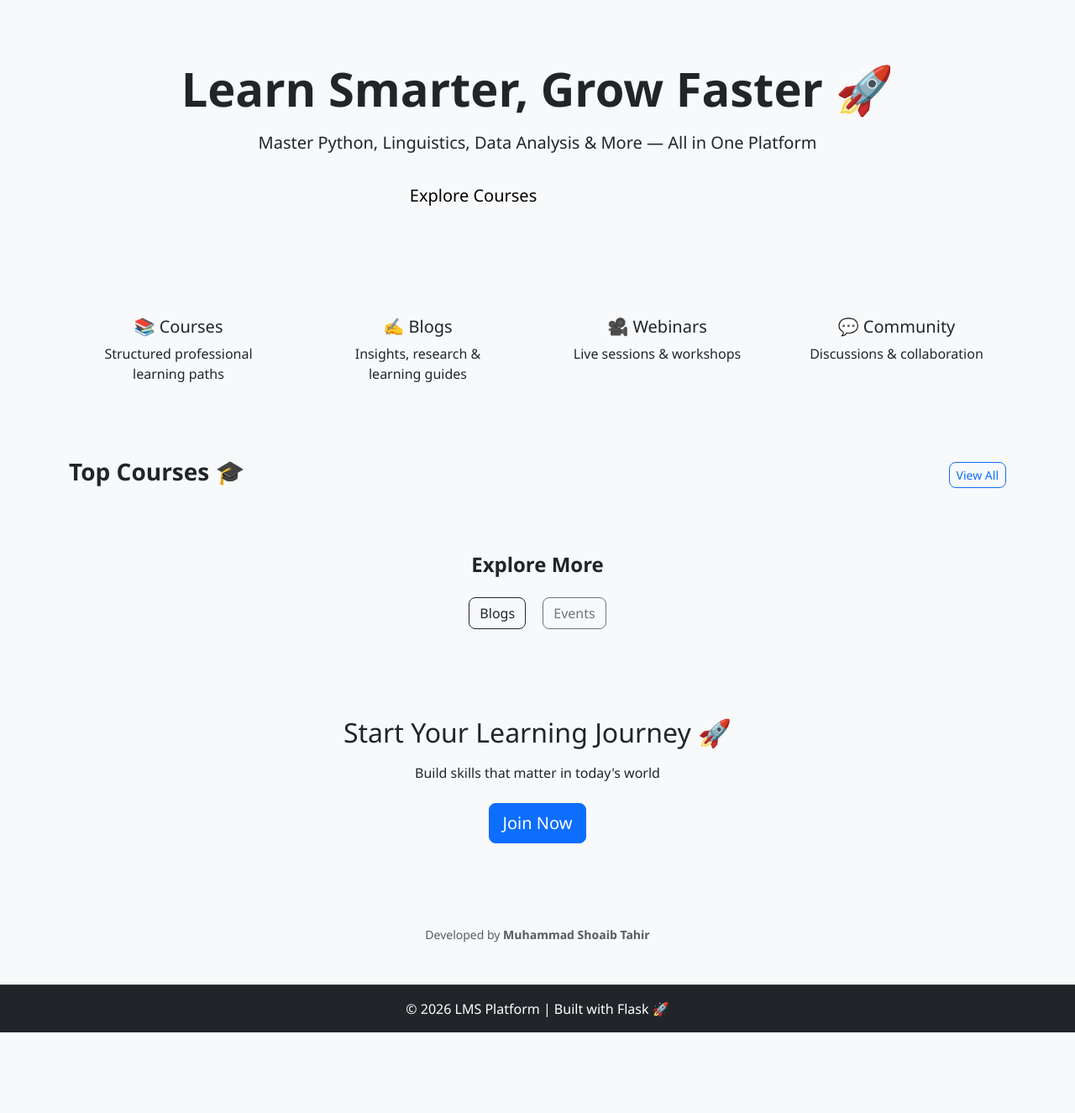
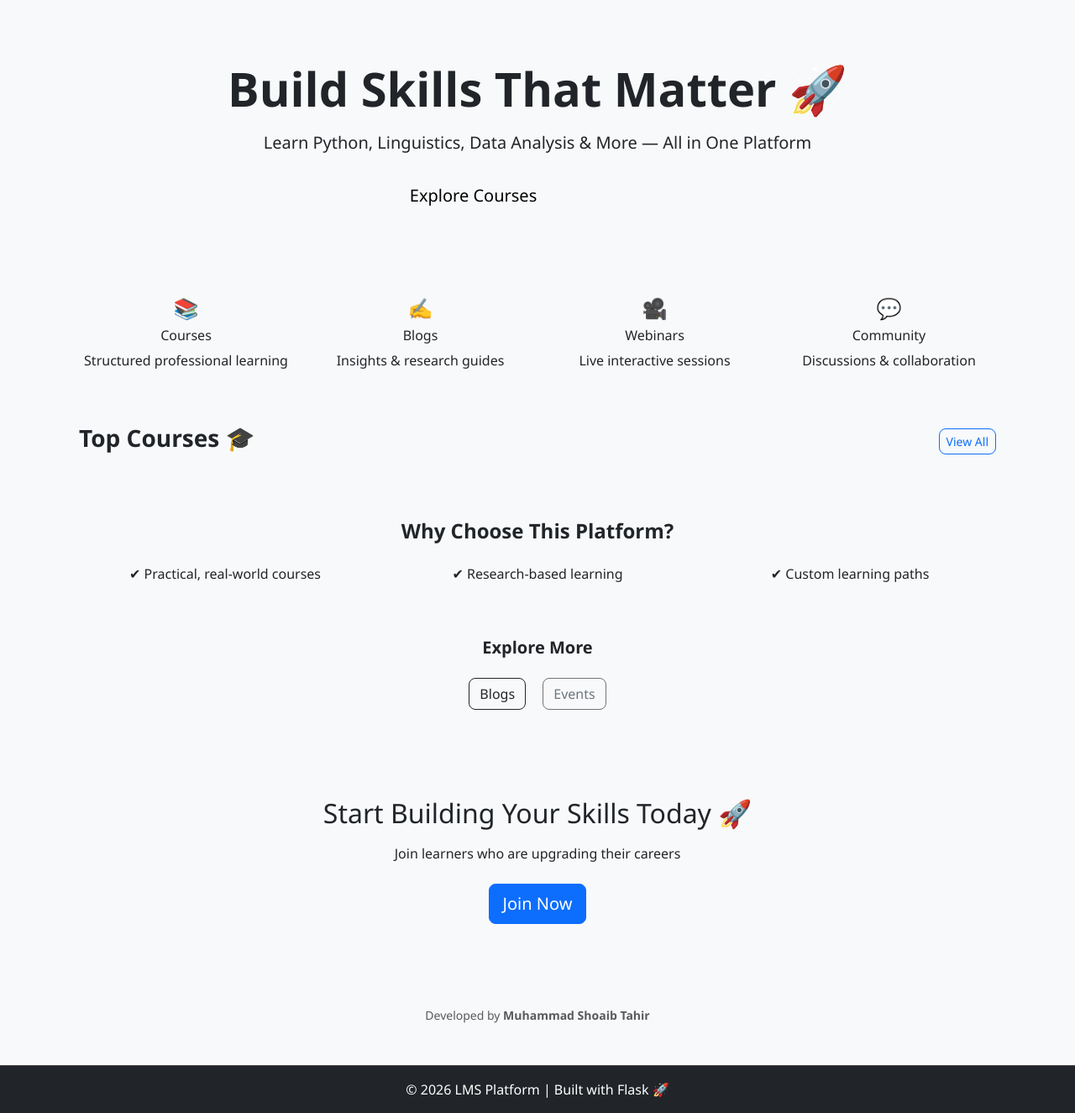
Before and after one commit to shoaibCUIL/LMSsystem, a Flask app: page / in a window 1280 px wide. Shown: the part 60-1385 px from the top of the page at 84% size. Before the commit the page ends 1289 px from the top, so only its background shows below. Run offline with Flask 3, Linux system fonts and the light colour scheme; data that the repository does not hold is empty.

Commit message:
fix template path

```diff
--- a/templates/public/home.html
+++ b/templates/public/home.html
@@ -2,65 +2,69 @@
 {% block content %}
 
 <!-- HERO -->
-<div class="hero-modern text-center p-5 mb-5">
+<section class="hero-premium text-center p-5 mb-5">
 
-    <h1 class="fw-bold display-4 mb-3">
-        Learn Smarter, Grow Faster 🚀
+    <h1 class="display-4 fw-bold mb-3">
+        Build Skills That Matter 🚀
     </h1>
 
     <p class="lead mb-4">
-        Master Python, Linguistics, Data Analysis & More — All in One Platform
+        Learn Python, Linguistics, Data Analysis & More — All in One Platform
     </p>
 
     <div>
-        <a href="/courses" class="btn btn-light btn-lg me-2">
-            Explore Courses
-        </a>
+        <a href="/courses" class="btn btn-light btn-lg me-2">Explore Courses</a>
 
         {% if not current_user.is_authenticated %}
-        <a href="/register" class="btn btn-outline-light btn-lg">
-            Get Started
-        </a>
+        <a href="/register" class="btn btn-outline-light btn-lg">Get Started</a>
         {% endif %}
     </div>
 
-</div>
+</section>
 
 <!-- FEATURES -->
-<div class="row text-center mb-5">
+<section class="container mb-5">
+
+    <div class="row text-center">
 
         <div class="col-md-3">
-        <div class="feature-modern p-4">
-            <h5>📚 Courses</h5>
-            <p>Structured professional learning paths</p>
+            <div class="feature-card">
+                <h4>📚</h4>
+                <h6>Courses</h6>
+                <p>Structured professional learning</p>
             </div>
         </div>
 
         <div class="col-md-3">
-        <div class="feature-modern p-4">
-            <h5>✍️ Blogs</h5>
-            <p>Insights, research & learning guides</p>
+            <div class="feature-card">
+                <h4>✍️</h4>
+                <h6>Blogs</h6>
+                <p>Insights & research guides</p>
             </div>
         </div>
 
         <div class="col-md-3">
-        <div class="feature-modern p-4">
-            <h5>🎥 Webinars</h5>
-            <p>Live sessions & workshops</p>
+            <div class="feature-card">
+                <h4>🎥</h4>
+                <h6>Webinars</h6>
+                <p>Live interactive sessions</p>
             </div>
         </div>
 
         <div class="col-md-3">
-        <div class="feature-modern p-4">
-            <h5>💬 Community</h5>
+            <div class="feature-card">
+                <h4>💬</h4>
+                <h6>Community</h6>
                 <p>Discussions & collaboration</p>
             </div>
         </div>
 
     </div>
 
+</section>
+
 <!-- COURSES -->
-<div class="mb-5">
+<section class="container mb-5">
 
     <div class="d-flex justify-content-between align-items-center mb-4">
         <h3 class="fw-bold">Top Courses 🎓</h3>
@@ -71,7 +75,7 @@
 
         {% for course in courses[:3] %}
         <div class="col-md-4">
-            <div class="card modern-card mb-4">
+            <div class="card premium-card">
 
                 <img src="https://via.placeholder.com/400x200" class="card-img-top">
 
@@ -101,23 +105,46 @@
 
     </div>
 
+</section>
+
+<!-- TRUST SECTION -->
+<section class="container text-center mb-5">
+
+    <h4 class="fw-bold mb-4">Why Choose This Platform?</h4>
+
+    <div class="row">
+
+        <div class="col-md-4">
+            <p>✔ Practical, real-world courses</p>
         </div>
 
+        <div class="col-md-4">
+            <p>✔ Research-based learning</p>
+        </div>
+
+        <div class="col-md-4">
+            <p>✔ Custom learning paths</p>
+        </div>
+
+    </div>
+
+</section>
+
 <!-- EXPLORE -->
-<div class="text-center mb-5">
+<section class="text-center mb-5">
 
-    <h4 class="fw-bold mb-3">Explore More</h4>
+    <h5 class="fw-bold mb-3">Explore More</h5>
 
     <a href="/blogs" class="btn btn-outline-dark m-2">Blogs</a>
     <a href="/events" class="btn btn-outline-secondary m-2">Events</a>
 
-</div>
+</section>
 
 <!-- CTA -->
-<div class="cta-modern text-center p-5">
+<section class="cta-premium text-center p-5">
 
-    <h2 class="mb-3">Start Your Learning Journey 🚀</h2>
-    <p>Build skills that matter in today's world</p>
+    <h2 class="mb-3">Start Building Your Skills Today 🚀</h2>
+    <p>Join learners who are upgrading their careers</p>
 
     {% if not current_user.is_authenticated %}
     <a href="/register" class="btn btn-primary btn-lg mt-2">
@@ -125,9 +152,9 @@
     </a>
     {% endif %}
 
-</div>
+</section>
 
-<!-- FOOTER CREDIT -->
+<!-- FOOTER -->
 <div class="text-center mt-5 mb-3">
     <small class="text-muted">
         Developed by <strong>Muhammad Shoaib Tahir</strong>
```
Lines whose indentation alone changed are shown as unchanged.
